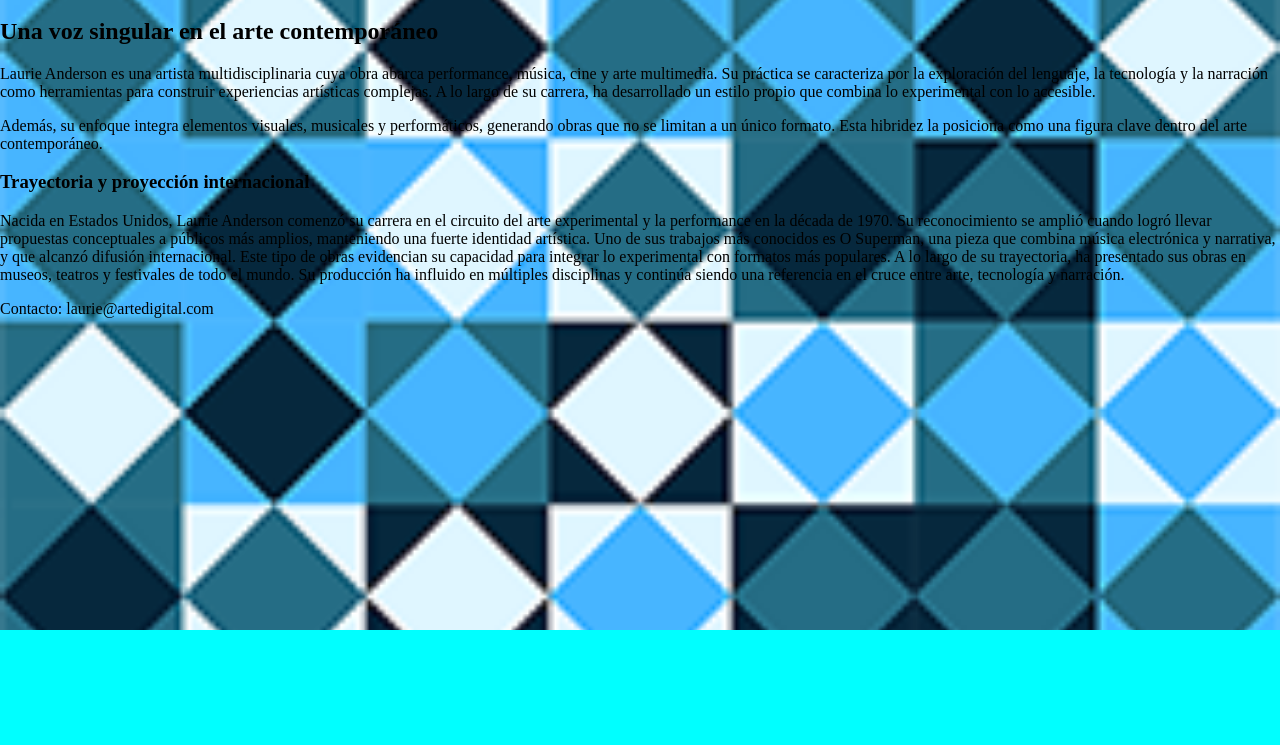
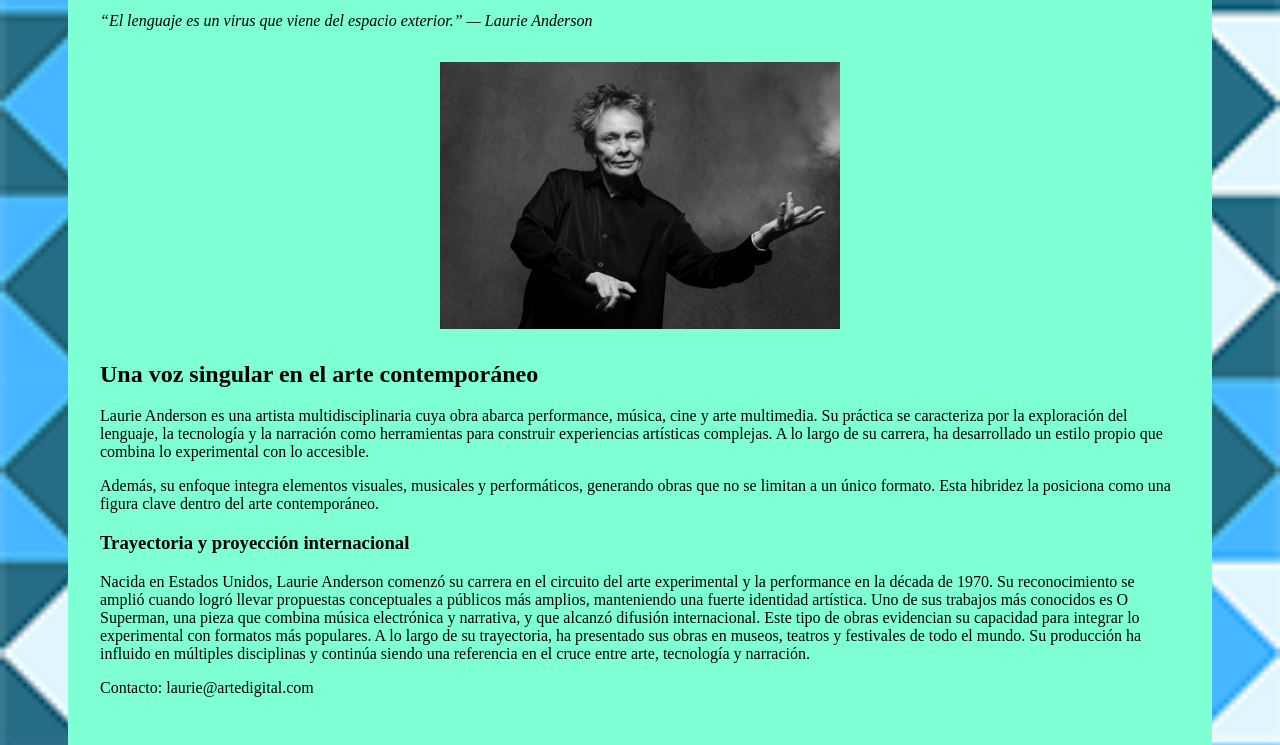
Before and after one commit to ivangomezz/parcial_informatica, a plain HTML site: page index.html in a window 1280 px wide. Shown: the part 170-915 px from the top of the page. Before the commit the page ends 800 px from the top, so only its background shows below. Drawn offline with Linux system fonts and the light colour scheme.

Commit message:
contenedor princiap y class imagen
se corrigió el contenedor principal y se hizo uno para la foto de la pagina principal

```diff
--- a/css/estilos.css
+++ b/css/estilos.css
@@ -7,3 +7,17 @@
     background-color: aqua;
     margin: 0;
 }
+
+#contenedor-principal{
+    max-width: 1080px;
+    margin: 0 auto;
+    background-color: aquamarine;
+    padding: 2rem;
+}
+.foto1 img{
+    width: 100%;
+    max-width: 400px;
+    height: auto;
+    display: block;
+    margin: 2rem auto;
+}
--- a/index.html
+++ b/index.html
@@ -8,7 +8,7 @@
        <link rel="stylesheet" href="css/estilos.css">
     </head>
     <body>
-        <header>
+        <div id="contenedor-principal"><header>
             <h1>Laurie Anderson - Inicio</h1>
             <nav>
                 <ul>
@@ -17,9 +17,12 @@
                     <li><a href="pagina3.html">Performance</a></li>
                 </ul>
             </nav>
-        </header>
-        <main>
+          </header>
+          <main>
             <em>“El lenguaje es un virus que viene del espacio exterior.” — Laurie Anderson</em>
+            <div class="foto1">
+                <img src="img/anderson-1.jpg" alt="Foto en blanco y negro de anderson">
+            </div>
             <h2>Una voz singular en el arte contemporáneo</h2>
             <p>Laurie Anderson es una artista multidisciplinaria cuya obra abarca performance, música, cine y arte multimedia.
                 Su práctica se caracteriza por la exploración del lenguaje, la tecnología y la narración como
@@ -41,9 +44,10 @@
                  influido en múltiples disciplinas y continúa siendo una referencia en el cruce entre arte, tecnología y narración.
 
             </p>
-        </main>
-        <footer>
+          </main>
+          <footer>
             <p>Contacto: laurie@artedigital.com</p>
-        </footer>
+          </footer>
+         </div>
     </body>
 </html>
```
